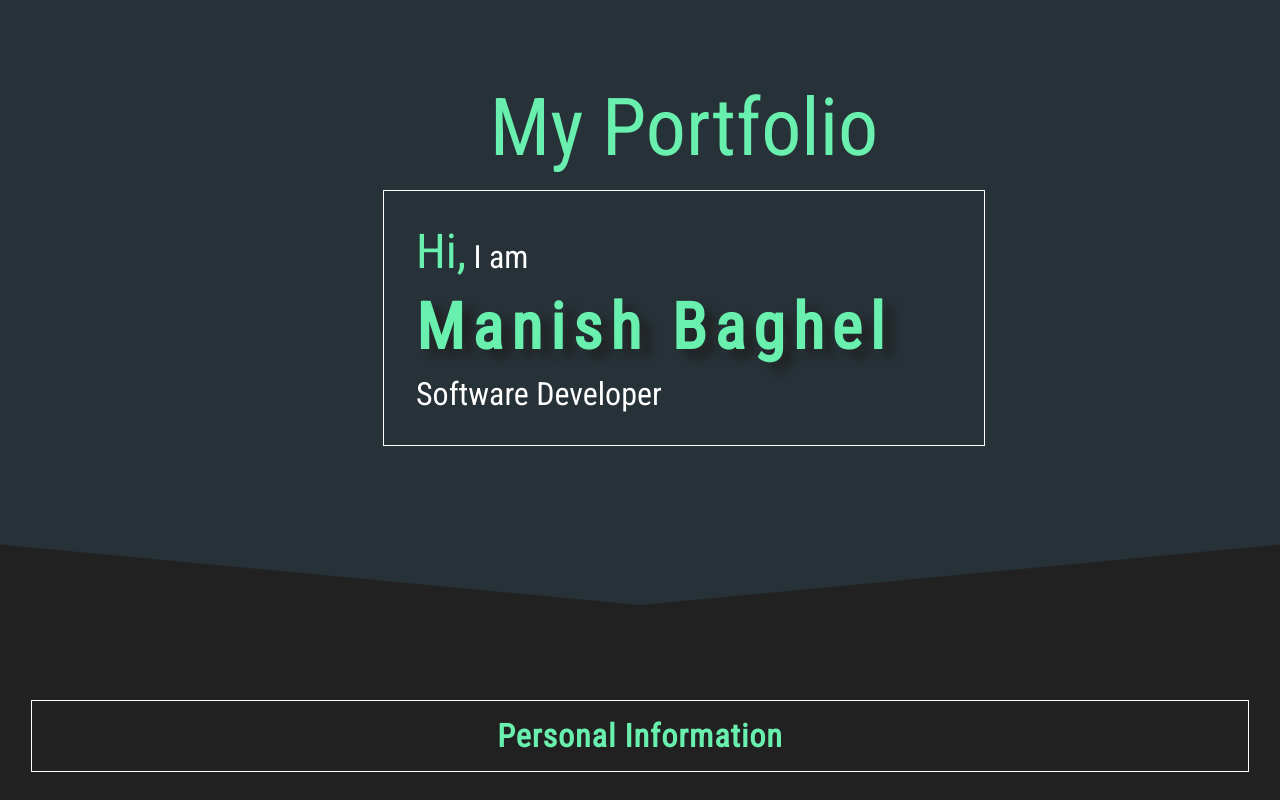
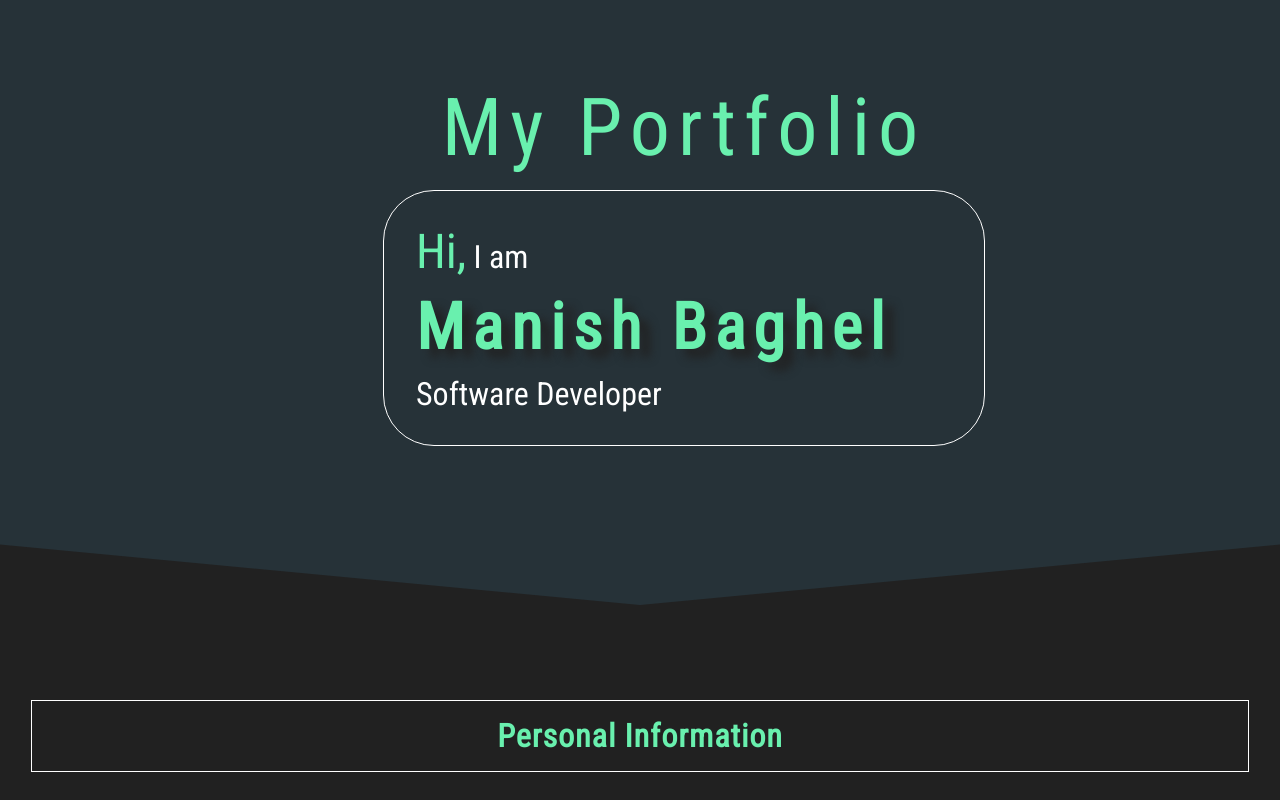
Before and after one commit to manishbaghel001/manish, an Angular app: page / in a window 1280 px wide. Shown: the top 800 px of the page. Built offline with nearby package versions, Linux system fonts and the light colour scheme.

Commit message:
some css fixed

```diff
--- a/src/app/baner/baner.component.css
+++ b/src/app/baner/baner.component.css
@@ -13,6 +13,7 @@
 .title {
     font-size: 4rem;
     padding: 0;
+    letter-spacing: 0.5rem;
     text-align: center;
     font-style: italic;
     color: var(--green);
@@ -24,6 +25,7 @@
     grid-row: 3/4;
     padding: 2rem;
     color: white;
+    border-radius: 50px;
     font-size: 2rem;
     margin-top: 3rem;
     outline: 1px solid white;
```
